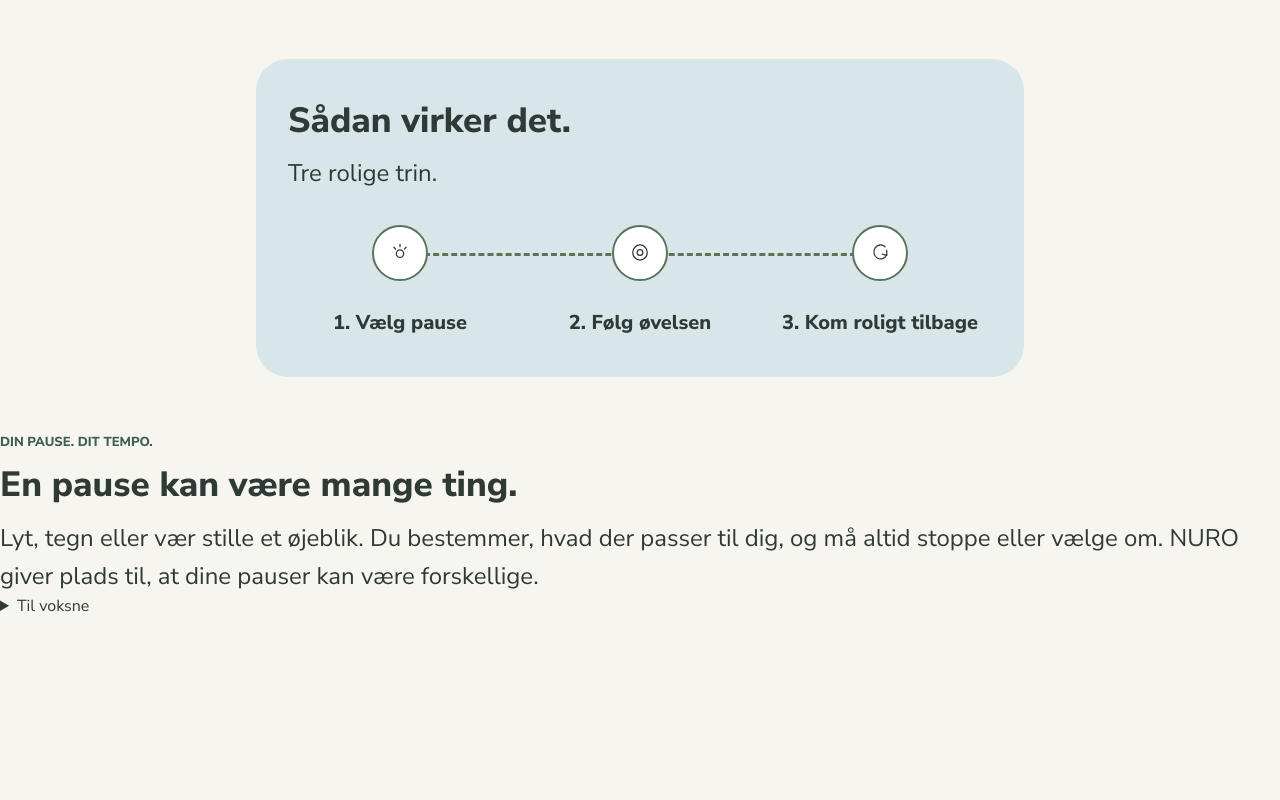
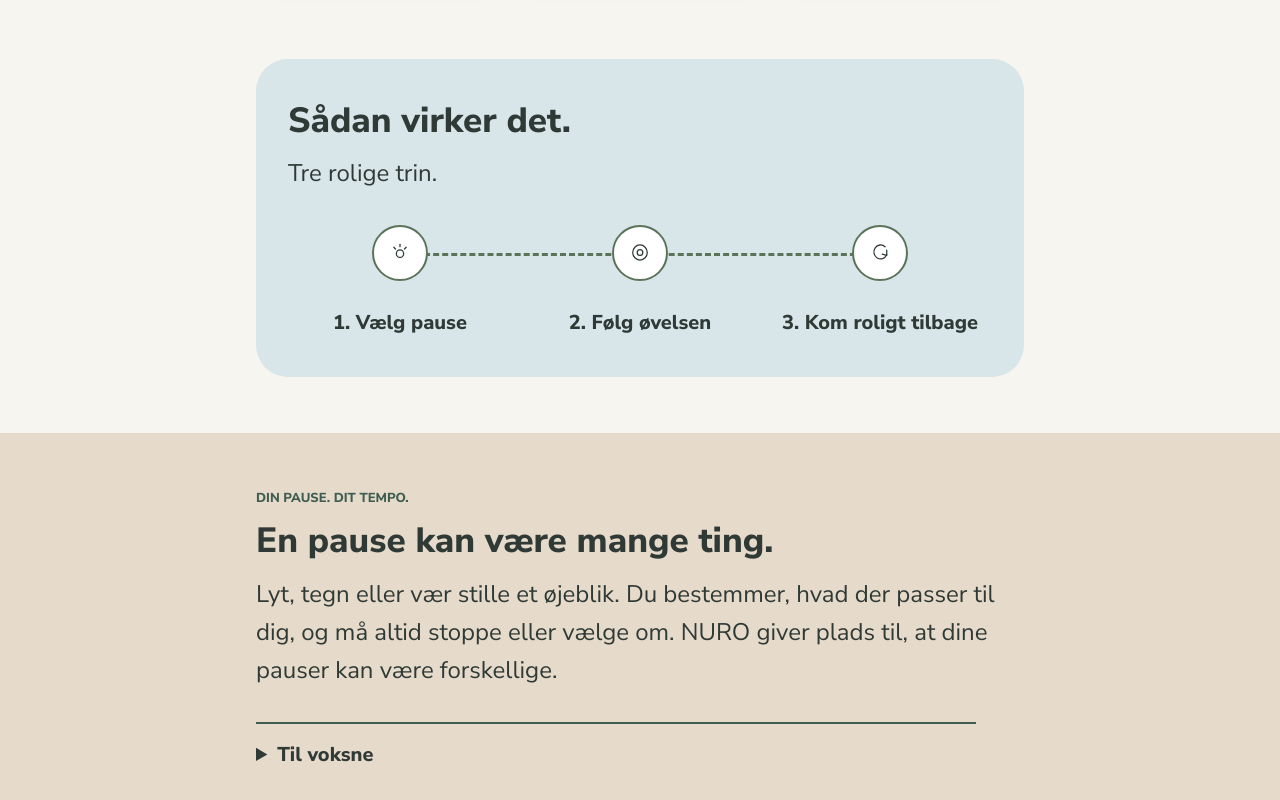
Before and after one commit to katgul02/projekt2-NURO, a plain HTML site: page forside.html in a window 1280 px wide. Shown: the part 1676-2476 px from the top of the page. Before the commit the page ends 2293 px from the top, so only its background shows below. Drawn offline with Linux system fonts and the light colour scheme; files whose address does not match are found by name.

Commit message:
om nuro css lavet

```diff
--- a/css/forside.css
+++ b/css/forside.css
@@ -606,3 +606,43 @@ a:focus-visible{
   }
 }
 /* Sådan virker det SLUT */
+
+
+/* Om NURO START */
+.om-nuro-sektion{
+  padding: 3.5rem 1.5rem;
+  background: #E6DACA;
+}
+.om-nuro-indhold{
+  width: 100%;
+  max-width: 48rem;
+  margin: 0 auto;
+}
+.til-voksne{
+  width: 100%;
+  max-width: 45rem;
+  margin-top: 2rem;
+  border-top: 2px solid #3F5D51;
+}
+.til-voksne summary{
+  padding: 1rem 0;
+  font-size:20px;
+  font-weight: 800;
+  line-height: 1.5;
+}
+.til-voksne summary:hover{
+  color: #3F5D51;
+}
+.til-voksne summary:focus-visible{
+  outline: 2px solid #2F3A36;
+  outline-offset: 0.25rem;
+}
+.til-voksne p{
+  padding-bottom: 1rem;
+}
+@media screen and (min-width: 769px){
+  .om-nuro-sektion{
+    padding: 3.5rem 5rem;
+  }
+}
+/* Om NURO SLUT */
```
